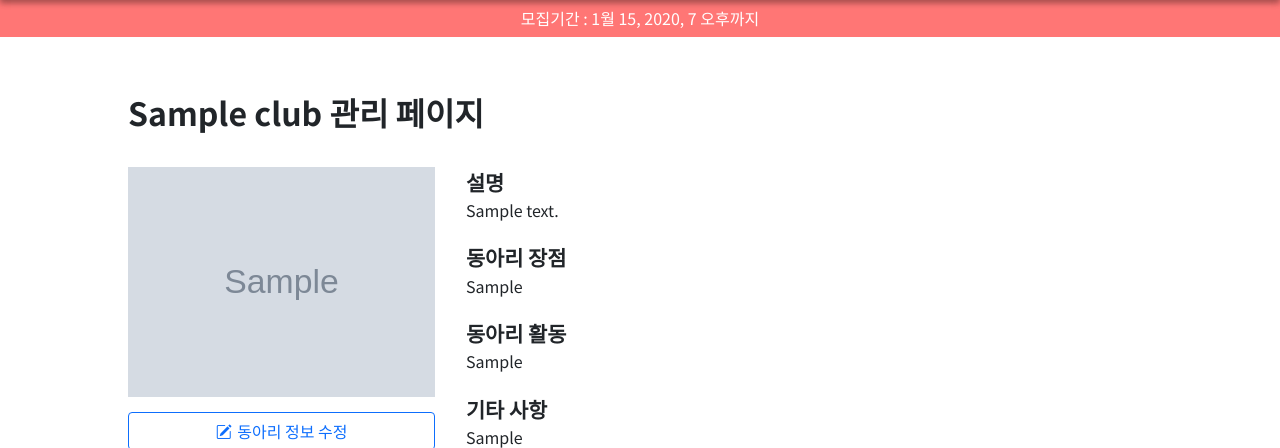
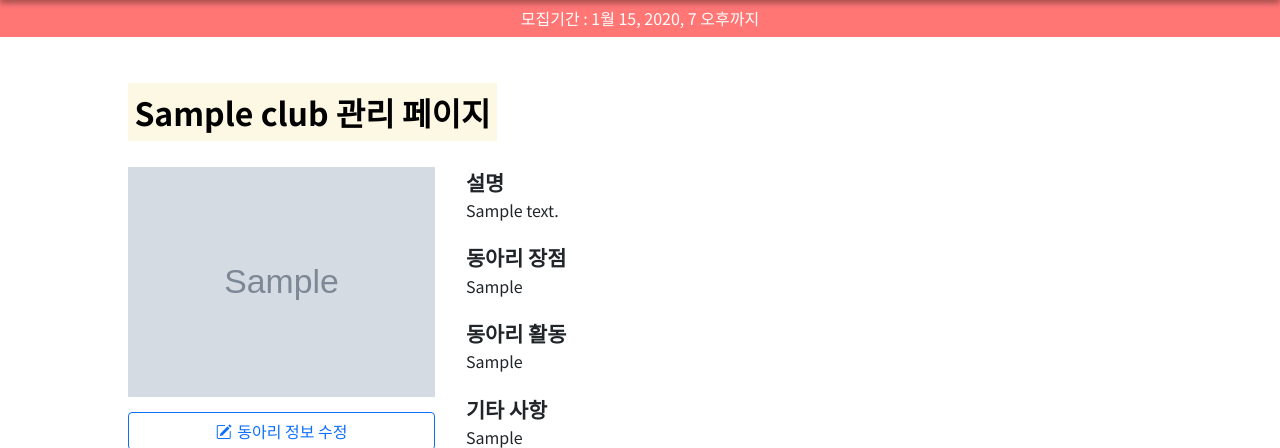
Before and after one commit to julianne03/Joindong, a Django app: a page that uses templates/jd/my_club.html in a window 1280 px wide. Shown: the part 90-538 px from the top of the page. Run offline with Django 3.2, Linux system fonts and the light colour scheme; a user stored in the database is signed in; tables that the repository leaves empty hold one stand-in row (values such as "Sample post"); grey boxes marked "Sample" are stand-in pictures.

Commit message:
templates/jd my_club, club_detail - add mark tag

```diff
--- a/templates/jd/club_detail.html
+++ b/templates/jd/club_detail.html
@@ -10,7 +10,7 @@
     <div style="margin-left: 10%; margin-right: 10%">
         <div class="detail-box" style="margin-top: 5%">
             <div>
-                <span style="font-weight: 700; font-size: 2rem;">{{ club.title }}</span><br/>
+                <span style="font-weight: 700; font-size: 2rem;"><mark>{{ club.title }}</mark></span><br/>
             </div>
             <div style="display: flex; flex-direction: row; width: 100%; height: auto">
                 <div style="display: flex; flex-direction: column; float: left; width: 30%; height: auto; margin-right: 3%">
--- a/templates/jd/my_club.html
+++ b/templates/jd/my_club.html
@@ -1,6 +1,5 @@
 {% extends 'base.html' %}
 {% load static %}
-{% load jd_filter %}
 
 {% block title %}Main{% endblock %}
 
@@ -11,7 +10,7 @@
     <div style="margin-left: 10%; margin-right: 10%">
         <div class="detail-box" style="margin-top: 5%">
             <div>
-                <span style="font-weight: 700; font-size: 2rem;">{{ club.title }} 관리 페이지</span>
+                <span style="font-weight: 700; font-size: 2rem;"><mark>{{ club.title }} 관리 페이지</mark></span>
             </div>
             <div style="display: flex; flex-direction: row; width: 100%; height: auto">
                 <div style="display: flex; flex-direction: column; float: left; width: 30%; height: auto; margin-right: 3%">
```
Lines whose indentation alone changed are shown as unchanged.
